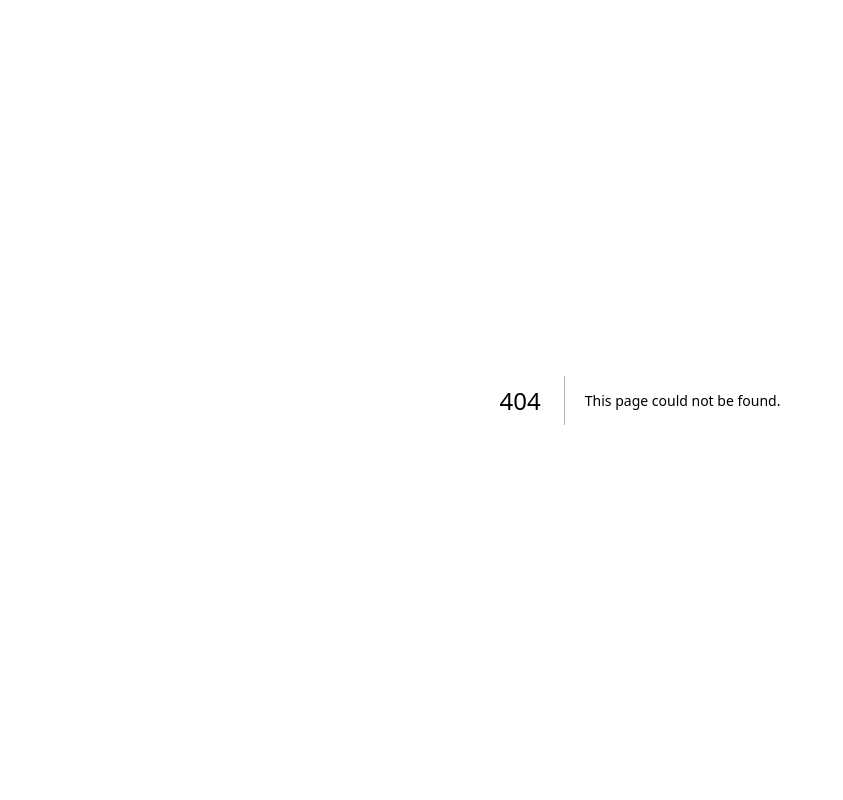
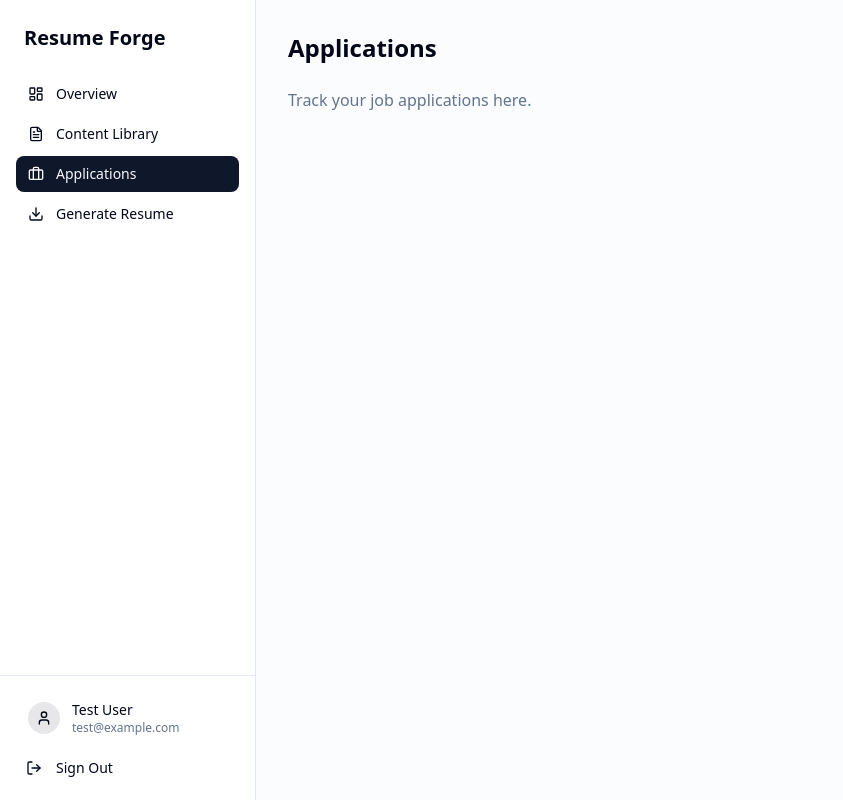
Before and after one commit to shivang2402/resume-frontend, a Next.js app: page /dashboard/applications in a window 1280 px wide. Before the commit this address had no page. Shown: the whole page, without its empty margins (0-843 px from the left). Built offline with nearby package versions, Linux system fonts and the light colour scheme.

Commit message:
RF-026: Enhance dashboard layout with user section and placeholder pages

```diff
--- /dev/null
+++ b/src/app/dashboard/applications/page.tsx
@@ -0,0 +1,8 @@
+export default function ApplicationsPage() {
+  return (
+    <div>
+      <h1 className="text-2xl font-bold mb-6">Applications</h1>
+      <p className="text-muted-foreground">Track your job applications here.</p>
+    </div>
+  );
+}
--- /dev/null
+++ b/src/app/dashboard/content/page.tsx
@@ -0,0 +1,8 @@
+export default function ContentPage() {
+  return (
+    <div>
+      <h1 className="text-2xl font-bold mb-6">Content Library</h1>
+      <p className="text-muted-foreground">Manage your resume sections here.</p>
+    </div>
+  );
+}
--- /dev/null
+++ b/src/app/dashboard/generate/page.tsx
@@ -0,0 +1,8 @@
+export default function GeneratePage() {
+  return (
+    <div>
+      <h1 className="text-2xl font-bold mb-6">Generate Resume</h1>
+      <p className="text-muted-foreground">Build and download your resume here.</p>
+    </div>
+  );
+}
--- a/src/app/dashboard/layout.tsx
+++ b/src/app/dashboard/layout.tsx
@@ -7,8 +7,11 @@ import {
   LayoutDashboard,
   FileText,
   Briefcase,
-  Download
+  Download,
+  LogOut,
+  User
 } from "lucide-react";
+import { Button } from "@/components/ui/button";
 
 const navItems = [
   { href: "/dashboard", label: "Overview", icon: LayoutDashboard },
@@ -27,13 +30,17 @@ export default function DashboardLayout({
   return (
     <div className="min-h-screen flex">
       {/* Sidebar */}
-      <aside className="w-64 border-r bg-card p-6">
-        <Link href="/" className="block mb-8">
-          <h2 className="text-xl font-bold">Resume Forge</h2>
-        </Link>
-        <nav className="space-y-2">
+      <aside className="w-64 border-r bg-card flex flex-col">
+        <div className="p-6">
+          <Link href="/" className="block">
+            <h2 className="text-xl font-bold">Resume Forge</h2>
+          </Link>
+        </div>
+
+        <nav className="flex-1 px-4 space-y-1">
           {navItems.map((item) => {
-            const isActive = pathname === item.href;
+            const isActive = pathname === item.href ||
+              (item.href !== "/dashboard" && pathname.startsWith(item.href));
             return (
               <Link
                 key={item.href}
@@ -51,10 +58,29 @@ export default function DashboardLayout({
             );
           })}
         </nav>
+
+        {/* User section at bottom */}
+        <div className="p-4 border-t">
+          <div className="flex items-center gap-3 px-3 py-2">
+            <div className="h-8 w-8 rounded-full bg-primary/10 flex items-center justify-center">
+              <User className="h-4 w-4" />
+            </div>
+            <div className="flex-1 min-w-0">
+              <p className="text-sm font-medium truncate">Test User</p>
+              <p className="text-xs text-muted-foreground truncate">test@example.com</p>
+            </div>
+          </div>
+          <Button variant="ghost" size="sm" className="w-full mt-2 justify-start" asChild>
+            <Link href="/">
+              <LogOut className="h-4 w-4 mr-2" />
+              Sign Out
+            </Link>
+          </Button>
+        </div>
       </aside>
 
       {/* Main content */}
-      <main className="flex-1 p-8 bg-muted/30">
+      <main className="flex-1 p-8 bg-muted/30 overflow-auto">
         {children}
       </main>
     </div>
```
